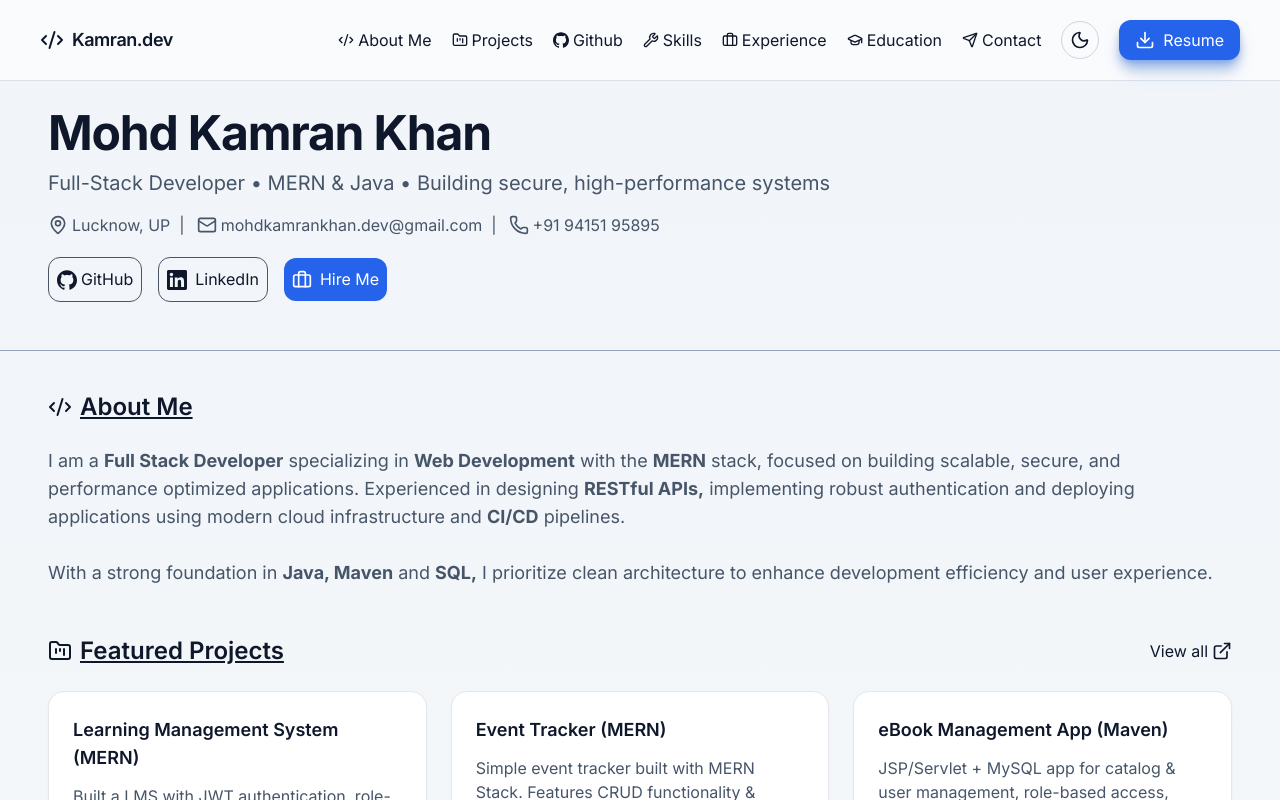
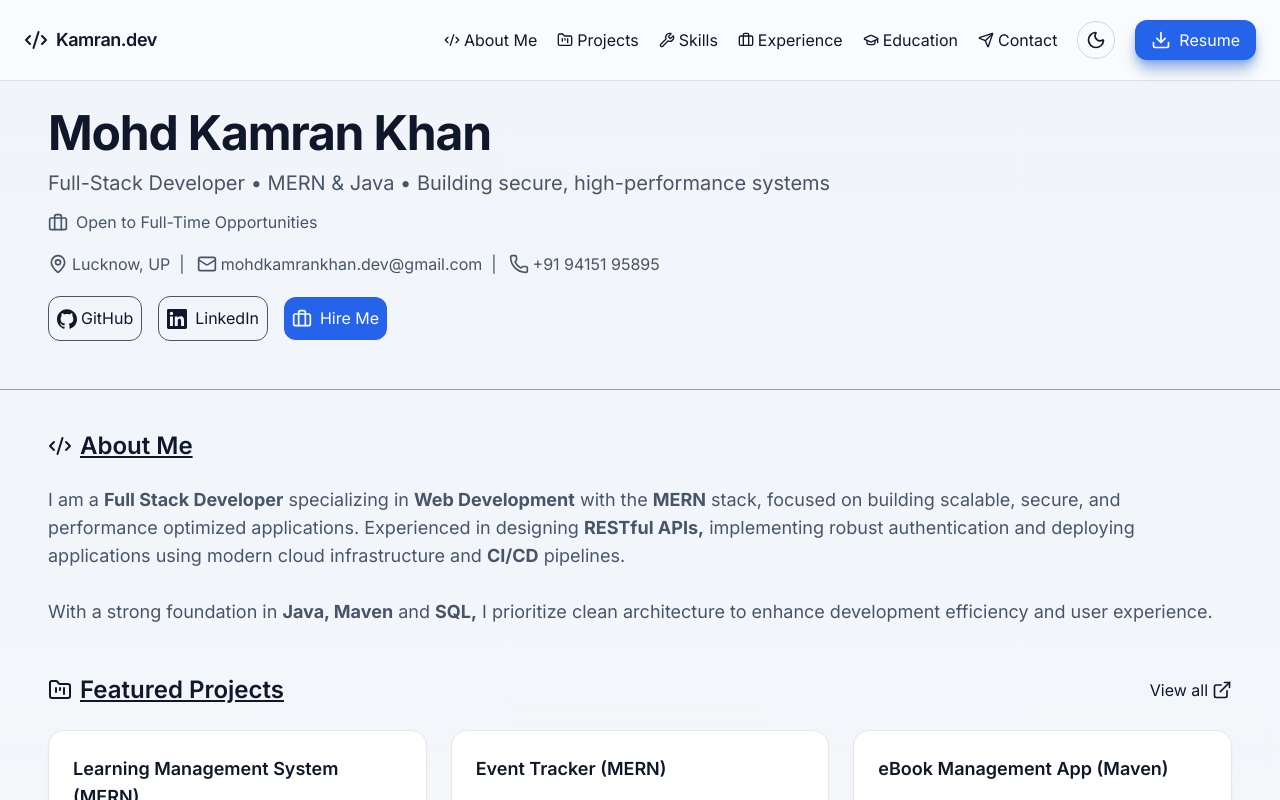
Before and after one commit to mohdkamran-khan/KAMRAN-portfolio, a React (Vite) app: page / in a window 1280 px wide. Shown: the top 800 px of the page. Built offline with nearby package versions, Linux system fonts and the light colour scheme.

Commit message:
Updated App.jsx

```diff
--- a/src/App.jsx
+++ b/src/App.jsx
@@ -394,7 +394,7 @@ export default function PortfolioSite() {
     >
       {/* Navbar */}
       <header className="sticky top-0 z-50 backdrop-blur supports-[backdrop-filter]:bg-white/60 dark:supports-[backdrop-filter]:bg-slate-900/60 border-b border-slate-300/70 dark:border-slate-800">
-        <nav className="max-w-8xl mx-auto px-10 py-5 flex items-center justify-between">
+        <nav className="max-w-7xl mx-auto px-6 py-5 flex items-center justify-between">
           {/* Logo */}
           <div className="flex items-center gap-2 cursor-pointer">
             <Code2 className="h-6 w-6" />
@@ -419,12 +419,6 @@ export default function PortfolioSite() {
               className="hover:underline flex items-center gap-1"
             >
               <FolderKanban className="h-4 w-4" /> Projects
-            </a>
-            <a
-              href="#github"
-              className="hover:underline flex items-center gap-1"
-            >
-              <SiGithub className="h-4 w-4" /> Github
             </a>
             <a
               href="#skills"
@@ -547,12 +541,6 @@ export default function PortfolioSite() {
                 <FolderKanban className="h-4 w-4" /> Projects
               </a>
               <a
-                href="#github"
-                className="hover:underline flex items-center gap-1"
-              >
-                <SiGithub className="h-4 w-4" /> Github
-              </a>
-              <a
                 href="#skills"
                 className="hover:underline flex items-center gap-1"
               >
@@ -592,7 +580,11 @@ export default function PortfolioSite() {
             Mohd Kamran Khan
           </h1>
           <p className="mt-3 text-lg md:text-xl text-slate-600 dark:text-slate-300">
-            Full-Stack Developer • MERN & Java • Building secure, high-performance systems
+            Full-Stack Developer • MERN & Java • Building secure,
+            high-performance systems
+          </p>
+          <p className="flex items-center gap-2 mt-3 text-md md:text-md text-slate-600 dark:text-slate-300">
+            <Briefcase className="h-5 w-5" /> Open to Full-Time Opportunities
           </p>
           <div className="flex flex-wrap items-center gap-3 text-base text-slate-600 dark:text-slate-300 mt-4">
             <span className="inline-flex items-center gap-1">
@@ -732,7 +724,7 @@ export default function PortfolioSite() {
       {/* Github */}
       <section id="github" className="max-w-7xl mx-auto px-6 md:px-10 mb-12">
         <h2 className="text-2xl font-semibold flex items-center gap-2 mb-8 underline">
-          <SiGithub className="h-6 w-6" /> GitHub Overview
+          <SiGithub className="h-6 w-6" /> GitHub Activity
         </h2>
         <div className="p-6 rounded-2xl border border-slate-300 shadow-2xl">
           {/* Stats + Languages */}
@@ -757,7 +749,7 @@ export default function PortfolioSite() {
           </div>
 
           {/* Contribution Graph */}
-          <div className="mt-12 text-center">
+          <div className="mt-9 text-center">
             <p className="text-lg font-semibold mb-4">Contribution Activity</p>
 
             <img
```
Also changed, not shown: 1 other file (tests, documents, lock files or other folders).
